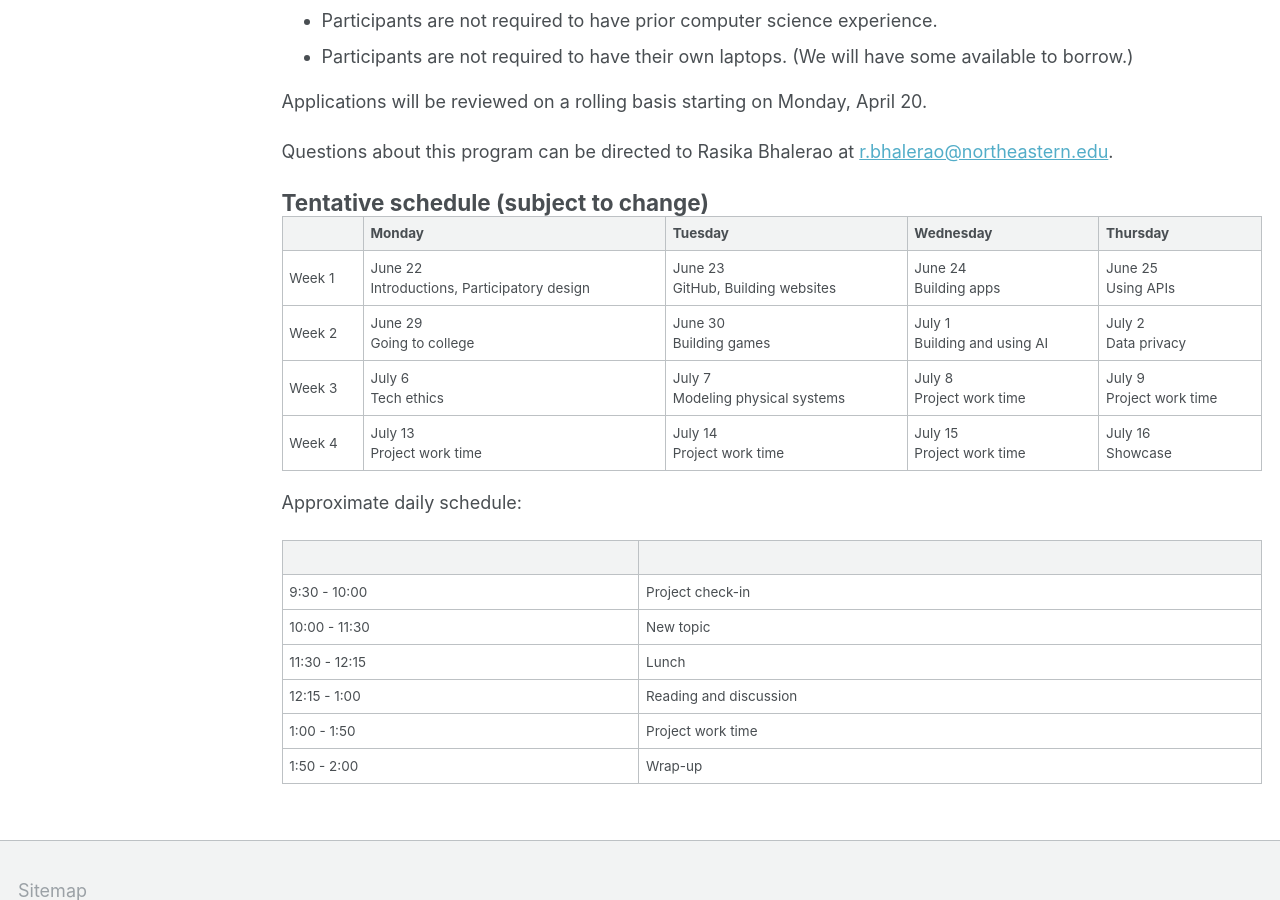
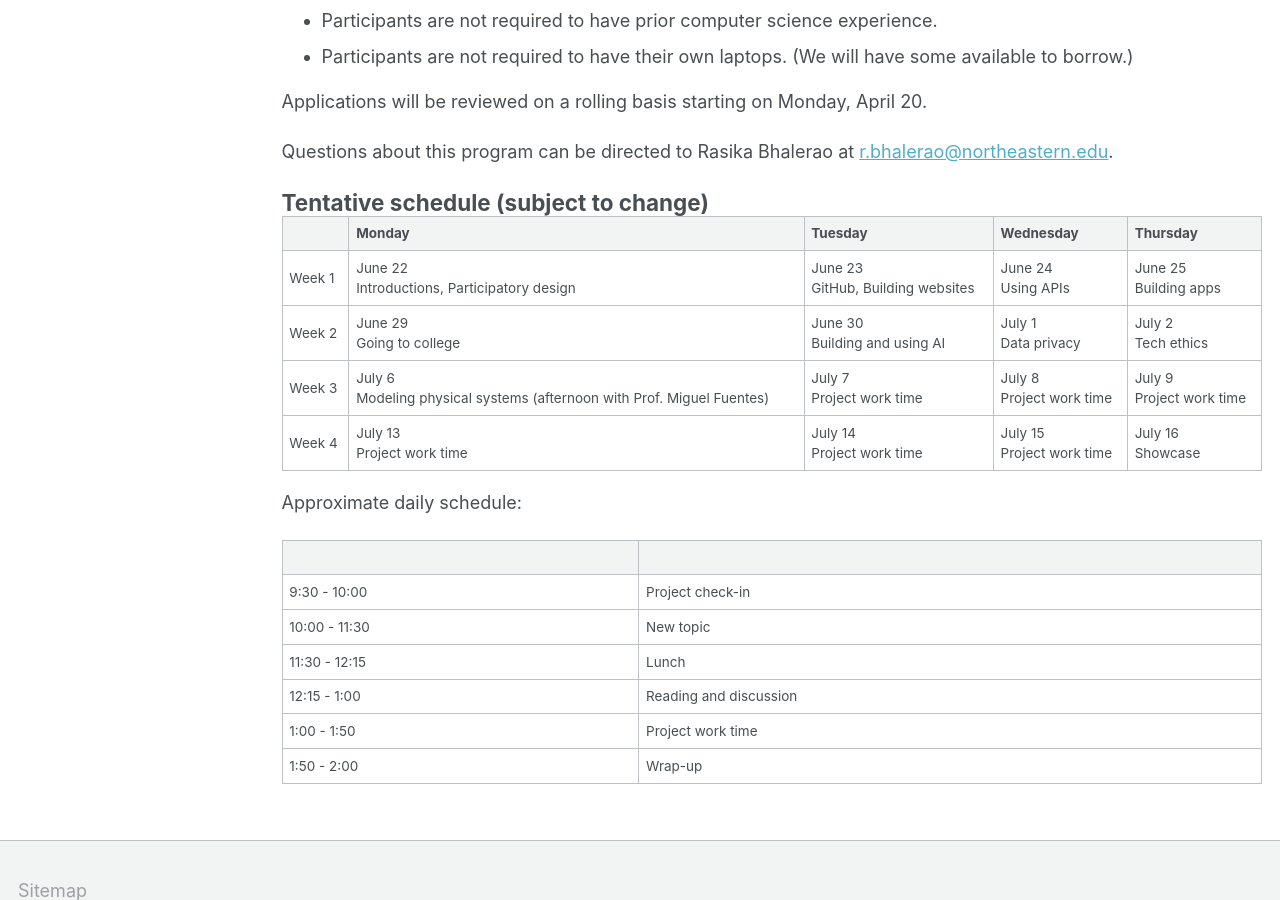
Before and after one commit to rasikabh/rasikabh.github.io, a Jekyll site: the page built from _pages/summercodingcommunity.md, in a window 1280 px wide and 900 px high, scrolled down 1292 px. Built offline with Jekyll 4.4.1, drawn with Linux system fonts in a browser that asks for light colours.

Commit message:
Update schedule

```diff
--- a/_pages/summercodingcommunity.md
+++ b/_pages/summercodingcommunity.md
@@ -58,9 +58,9 @@
 
 |  | Monday | Tuesday | Wednesday | Thursday |
 | - | - | - | - | - |
-| Week 1 | June 22<br />Introductions, Participatory design | June 23<br />GitHub, Building websites | June 24<br />Building apps | June 25<br />Using APIs |
-| Week 2 | June 29<br />Going to college | June 30<br />Building games | July 1<br />Building and using AI | July 2<br />Data privacy |
-| Week 3 | July 6<br />Tech ethics | July 7<br />Modeling physical systems | July 8<br />Project work time | July 9<br />Project work time |
+| Week 1 | June 22<br />Introductions, Participatory design | June 23<br />GitHub, Building websites | June 24<br />Using APIs | June 25<br />Building apps |
+| Week 2 | June 29<br />Going to college | June 30<br />Building and using AI | July 1<br />Data privacy | July 2<br />Tech ethics |
+| Week 3 | July 6<br />Modeling physical systems (afternoon with Prof. Miguel Fuentes) | July 7<br />Project work time | July 8<br />Project work time | July 9<br />Project work time |
 | Week 4 | July 13<br />Project work time | July 14<br />Project work time | July 15<br />Project work time | July 16<br />Showcase|
 
 Approximate daily schedule:
```
